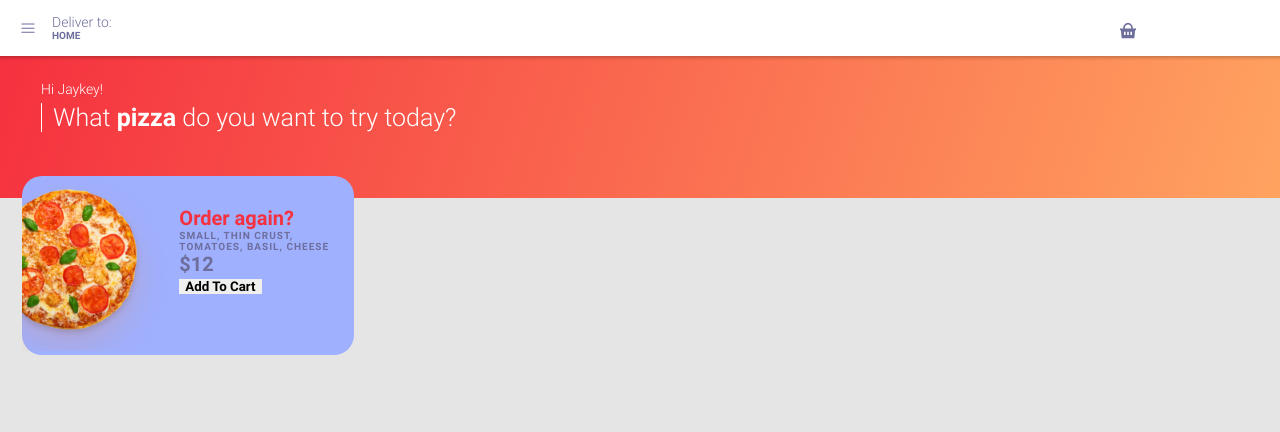
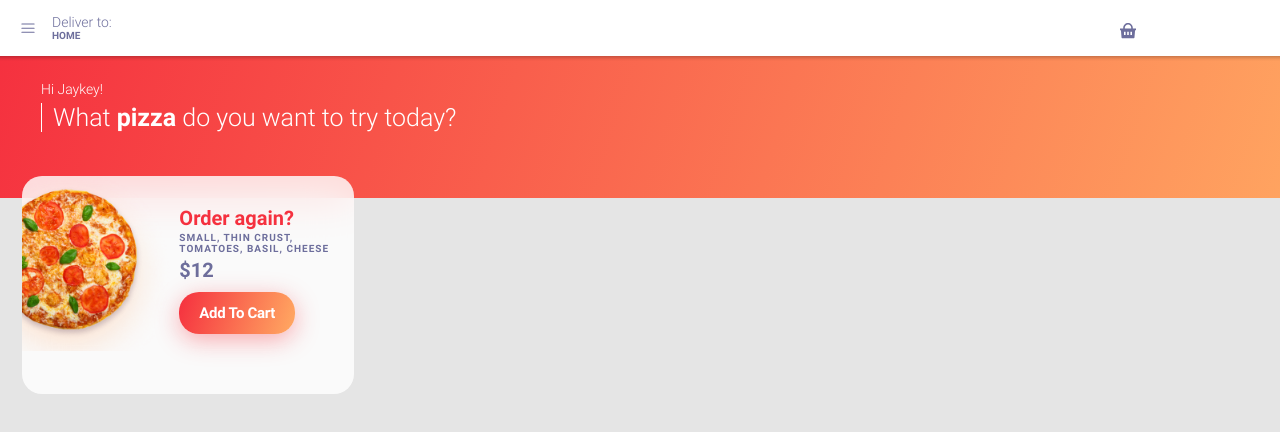
Before and after one commit to Jefferson227/uncle-john-pizzas-app, a React (Create React App) app: page /home in a window 1280 px wide. Shown: the top 432 px of the page. Built offline with nearby package versions, Linux system fonts and the light colour scheme.

Commit message:
Adjust style in the reorder container

```diff
--- a/src/pages/Home.css
+++ b/src/pages/Home.css
@@ -31,8 +31,10 @@
 }
 
 .home-reorder-container {
-  background: rgb(159 176 255);
+  background: rgba(255, 255, 255, 0.8);
+  backdrop-filter: blur(20px);
   width: 332px;
+  height: 218px;
   margin-left: 22px;
   margin-top: -22px;
   border-radius: 20px;
@@ -63,9 +65,29 @@
   text-transform: uppercase;
   color: var(--base-text-color-gray-10);
   letter-spacing: 1px;
+  margin-top: 2px;
 }
 
 .home-reorder-price {
   font-size: 20px;
   color: var(--base-text-color-gray-10);
+  margin-top: 4px;
 }
+
+.home-add-to-cart-button {
+  font-size: 15px;
+  text-align: center;
+  background: linear-gradient(
+    107.9deg,
+    var(--base-text-color-red-10) 1.55%,
+    var(--base-text-color-orange-10) 94.08%
+  );
+  box-shadow: 0px 6px 25px rgb(245 49 63 / 40%);
+  border-radius: 20px;
+  padding: 12px 20px;
+  color: #fff;
+  line-height: 18px;
+  text-transform: capitalize;
+  margin-top: 10px;
+  letter-spacing: -0.3px;
+}
```
